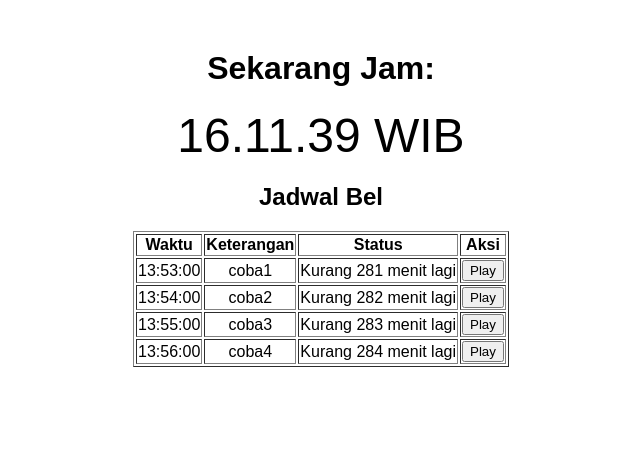
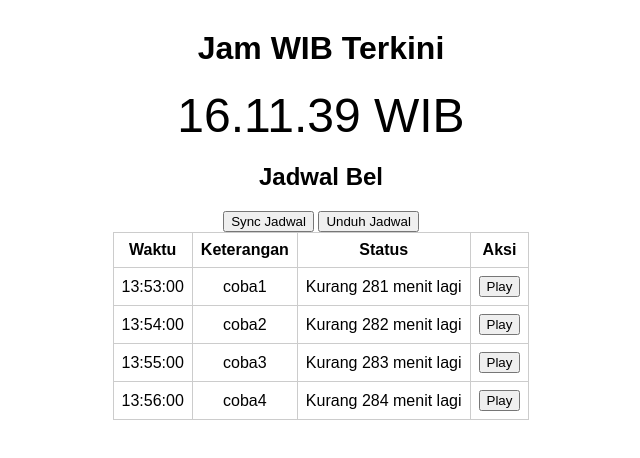
Before and after one commit to FaiqAminuddin/bel, a plain HTML site: page index.html in a window 1280 px wide. Shown: the whole page, without its empty margins (319-959 px from the left). Drawn offline with Linux system fonts and the light colour scheme.

Commit message:
Update index.html

```diff
--- a/index.html
+++ b/index.html
@@ -2,19 +2,23 @@
 <html lang="id">
 <head>
   <meta charset="UTF-8">
-  <title>Bel MTs ITB Online</title>
+  <title>Bel Sekolah Online</title>
+  <link rel="manifest" href="manifest.json">
   <style>
-    body { font-family: Arial, sans-serif; text-align: center; margin-top: 50px; }
+    body { font-family: Arial, sans-serif; text-align: center; margin-top: 30px; }
     #clock { font-size: 48px; margin-bottom: 20px; }
+    table { border-collapse: collapse; margin:auto; }
+    th, td { border:1px solid #ccc; padding:8px; }
   </style>
 </head>
 <body>
-  <h1>Sekarang Jam:</h1>
+  <h1>Jam WIB Terkini</h1>
   <div id="clock"></div>
-  <audio id="bell" controls hidden></audio>
 
   <h2>Jadwal Bel</h2>
-<table border="1" style="margin:auto;">
+  <button onclick="syncSchedule()">Sync Jadwal</button>
+  <button onclick="downloadSchedule()">Unduh Jadwal</button>
+  <table>
     <thead>
       <tr>
         <th>Waktu</th>
@@ -28,7 +32,13 @@
 
   <audio id="bell" controls hidden></audio>
 
-
   <script src="script.js"></script>
+  <script>
+    if ("serviceWorker" in navigator) {
+      navigator.serviceWorker.register("service-worker.js")
+        .then(() => console.log("Service Worker terdaftar"))
+        .catch(err => console.error("SW gagal:", err));
+    }
+  </script>
 </body>
 </html>
```
Lines whose indentation alone changed are shown as unchanged.
